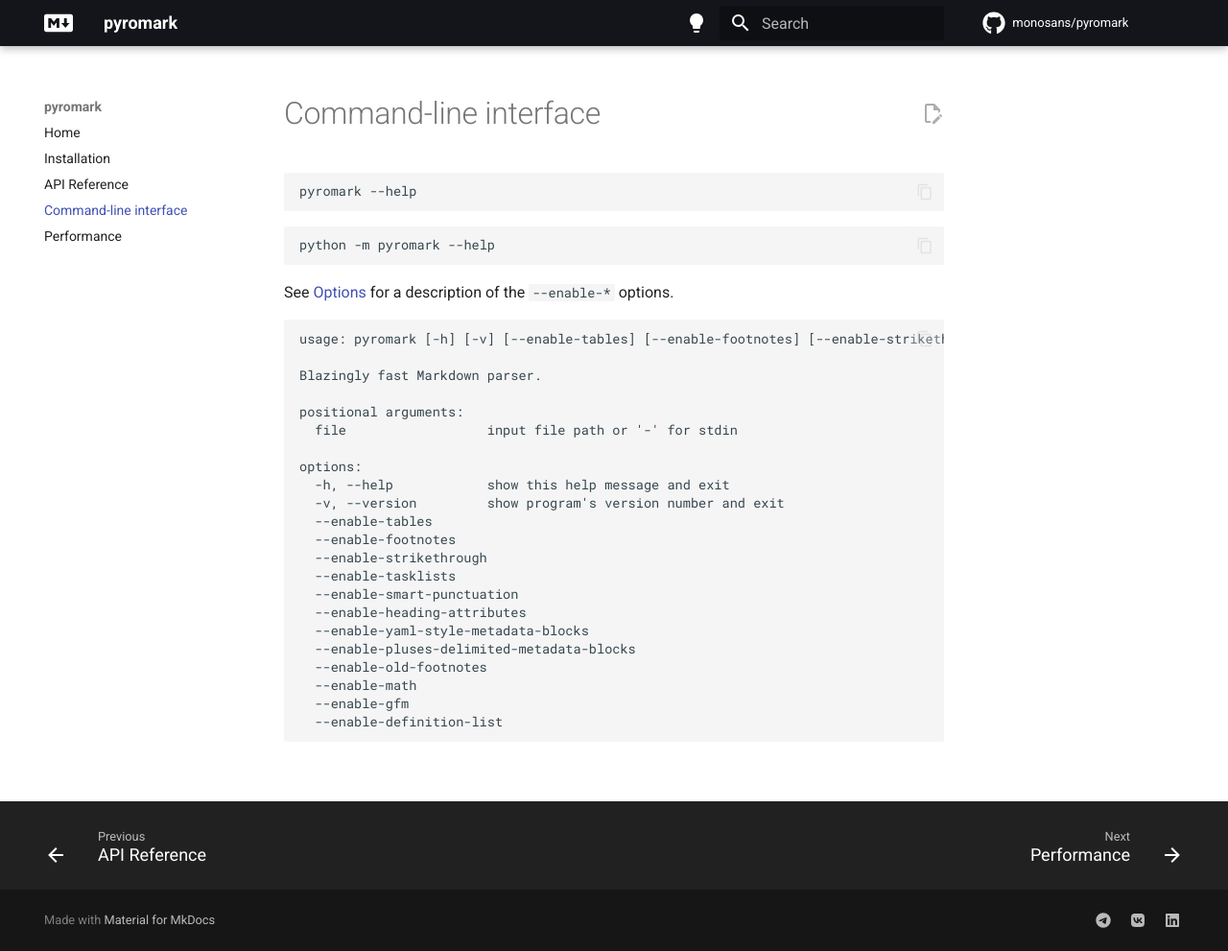
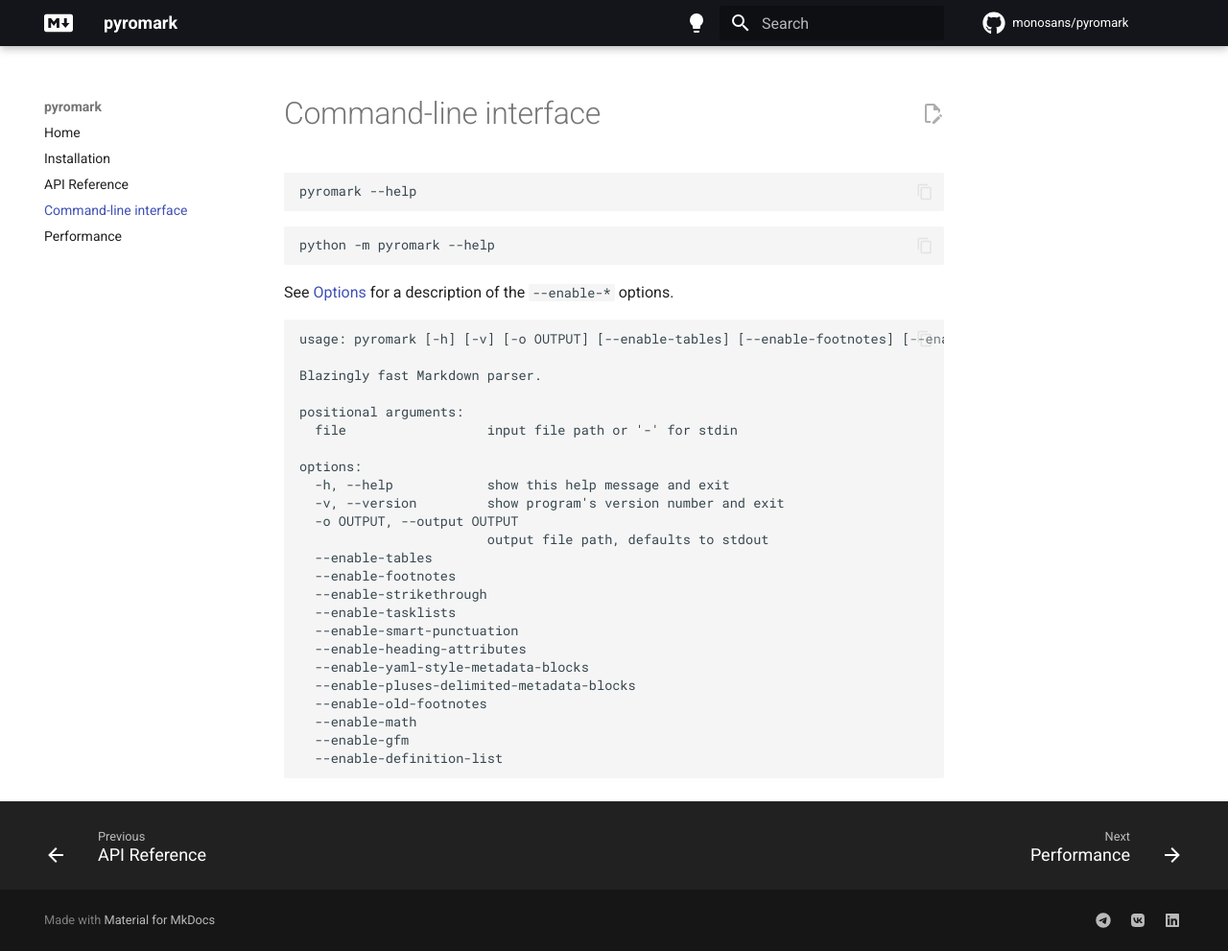
Before and after one commit to monosans/pyromark, an MkDocs documentation site: the page built from docs/cli.md, in a window 1280 px wide and 991 px high. Shown: the whole window at 96% size. Built offline with MkDocs 1.6.1 and Material for MkDocs 9.7.7, drawn with Linux system fonts in a browser that asks for light colours; comment, search, counter and statistics services are not loaded.

Commit message:
docs: update cli docs

````diff
--- a/docs/cli.md
+++ b/docs/cli.md
@@ -11,7 +11,7 @@
 See [Options](api.md#pyromark.Options) for a description of the `--enable-*` options.
 
 ```
-usage: pyromark [-h] [-v] [--enable-tables] [--enable-footnotes] [--enable-strikethrough] [--enable-tasklists] [--enable-smart-punctuation] [--enable-heading-attributes] [--enable-yaml-style-metadata-blocks] [--enable-pluses-delimited-metadata-blocks] [--enable-old-footnotes] [--enable-math] [--enable-gfm] [--enable-definition-list] file
+usage: pyromark [-h] [-v] [-o OUTPUT] [--enable-tables] [--enable-footnotes] [--enable-strikethrough] [--enable-tasklists] [--enable-smart-punctuation] [--enable-heading-attributes] [--enable-yaml-style-metadata-blocks] [--enable-pluses-delimited-metadata-blocks] [--enable-old-footnotes] [--enable-math] [--enable-gfm] [--enable-definition-list] file
 
 Blazingly fast Markdown parser.
 
@@ -21,6 +21,8 @@
 options:
   -h, --help            show this help message and exit
   -v, --version         show program's version number and exit
+  -o OUTPUT, --output OUTPUT
+                        output file path, defaults to stdout
   --enable-tables
   --enable-footnotes
   --enable-strikethrough
````
